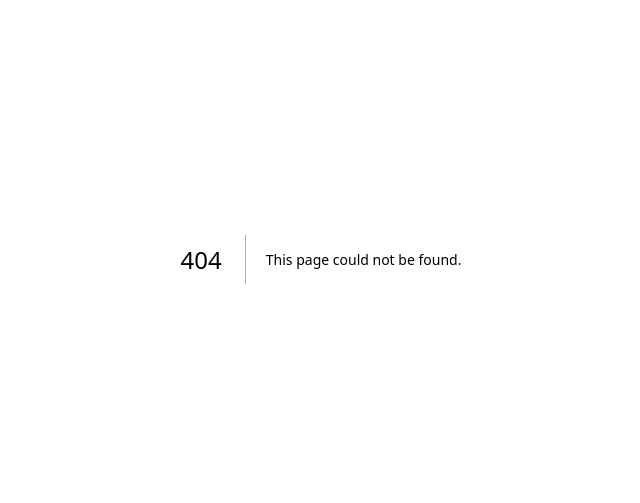
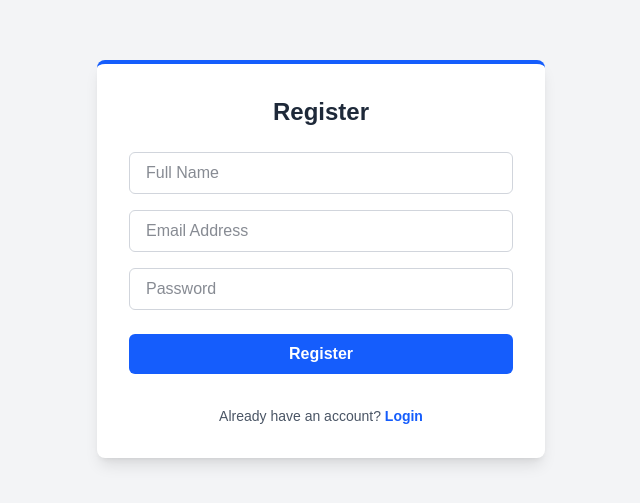
Before and after one commit to Ama114/tour-guides, a Next.js app: page /register in a window 1280 px wide. Before the commit this address had no page. Shown: the part 141-644 px from the top of the page, without its empty margins (319-959 px from the left). Built offline with nearby package versions, Linux system fonts and the light colour scheme.

Commit message:
add login page and complete authentication

```diff
--- /dev/null
+++ b/src/app/api/register/route.ts
@@ -0,0 +1,37 @@
+import { NextResponse } from "next/server";
+import connectToDatabase from "@/lib/mongodb";
+import User from "@/models/User";
+import bcrypt from "bcryptjs";
+
+export async function POST(req: Request) {
+  try {
+    const { name, email, password } = await req.json();
+
+    if (!name || !email || !password) {
+      return NextResponse.json({ message: "All fields are required." }, { status: 400 });
+    }
+
+    await connectToDatabase();
+
+    // ඊමේල් එක දැනටමත් තියෙනවද කියලා බලනවා
+    const existingUser = await User.findOne({ email });
+    if (existingUser) {
+      return NextResponse.json({ message: "Email already exists." }, { status: 400 });
+    }
+
+    // පාස්වර්ඩ් එක hash කරනවා (සෙකියුරිටි එකට)
+    const hashedPassword = await bcrypt.hash(password, 10);
+
+    // අලුත් User ව ඩේටාබේස් එකේ සේව් කරනවා
+    await User.create({
+      name,
+      email,
+      password: hashedPassword,
+    });
+
+    return NextResponse.json({ message: "User registered successfully." }, { status: 201 });
+  } catch (error) {
+    console.log("Error during registration: ", error);
+    return NextResponse.json({ message: "An error occurred while registering the user." }, { status: 500 });
+  }
+}
--- /dev/null
+++ b/src/app/login/page.tsx
@@ -0,0 +1,76 @@
+"use client";
+
+import { useState } from "react";
+import { signIn } from "next-auth/react";
+import { useRouter } from "next/navigation";
+import Link from "next/link";
+
+export default function Login() {
+  const [email, setEmail] = useState("");
+  const [password, setPassword] = useState("");
+  const [error, setError] = useState("");
+  const router = useRouter();
+
+  const handleSubmit = async (e: React.FormEvent) => {
+    e.preventDefault();
+
+    try {
+      // NextAuth එකේ signIn function එක පාවිච්චි කරලා ලොග් වෙනවා
+      const res = await signIn("credentials", {
+        email,
+        password,
+        redirect: false,
+      });
+
+      if (res?.error) {
+        setError("Invalid email or password.");
+        return;
+      }
+
+      // ලොගින් වුණාට පස්සේ ප්‍රධාන පිටුවට (Home) යවනවා
+      router.replace("/");
+    } catch (error) {
+      console.log(error);
+    }
+  };
+
+  return (
+    <div className="grid place-items-center h-screen bg-gray-100">
+      <div className="shadow-lg p-8 rounded-lg border-t-4 border-blue-600 bg-white w-full max-w-md">
+        <h1 className="text-2xl font-bold mb-6 text-center text-gray-800">Login</h1>
+
+        <form onSubmit={handleSubmit} className="flex flex-col gap-4">
+          <input
+            onChange={(e) => setEmail(e.target.value)}
+            type="text"
+            placeholder="Email Address"
+            className="w-full border border-gray-300 px-4 py-2 rounded-md focus:outline-none focus:border-blue-500 text-gray-900"
+          />
+          <input
+            onChange={(e) => setPassword(e.target.value)}
+            type="password"
+            placeholder="Password"
+            className="w-full border border-gray-300 px-4 py-2 rounded-md focus:outline-none focus:border-blue-500 text-gray-900"
+          />
+
+          <button className="bg-blue-600 text-white font-bold cursor-pointer px-6 py-2 rounded-md mt-2 hover:bg-blue-700 transition">
+            Login
+          </button>
+
+          {error && (
+            <div className="bg-red-500 text-white w-fit text-sm py-1 px-3 rounded-md mt-2">
+              {error}
+            </div>
+          )}
+
+          <div className="text-sm mt-4 text-center text-gray-600">
+            Don't have an account?{" "}
+            <Link href="/register" className="text-blue-600 font-semibold hover:underline">
+              Register
+            </Link>
+          </div>
+        </form>
+      </div>
+    </div>
+  );
+}
--- /dev/null
+++ b/src/app/register/page.tsx
@@ -0,0 +1,95 @@
+"use client";
+
+import { useState } from "react";
+import { useRouter } from "next/navigation";
+import Link from "next/link";
+
+export default function Register() {
+  const [name, setName] = useState("");
+  const [email, setEmail] = useState("");
+  const [password, setPassword] = useState("");
+  const [error, setError] = useState("");
+
+  const router = useRouter();
+
+  const handleSubmit = async (e: React.FormEvent) => {
+    e.preventDefault();
+
+    if (!name || !email || !password) {
+      setError("All fields are necessary.");
+      return;
+    }
+
+    try {
+      const res = await fetch("api/register", {
+        method: "POST",
+        headers: {
+          "Content-Type": "application/json",
+        },
+        body: JSON.stringify({
+          name,
+          email,
+          password,
+        }),
+      });
+
+      if (res.ok) {
+        const form = e.target as HTMLFormElement;
+        form.reset();
+        router.push("/login"); // රෙජිස්ටර් වුණාට පස්සේ ලොගින් එකට යවනවා
+      } else {
+        const { message } = await res.json();
+        setError(message);
+      }
+    } catch (error) {
+      console.log("Error during registration: ", error);
+      setError("Something went wrong.");
+    }
+  };
+
+  return (
+    <div className="grid place-items-center h-screen bg-gray-100">
+      <div className="shadow-lg p-8 rounded-lg border-t-4 border-blue-600 bg-white w-full max-w-md">
+        <h1 className="text-2xl font-bold mb-6 text-center text-gray-800">Register</h1>
+
+        <form onSubmit={handleSubmit} className="flex flex-col gap-4">
+          <input
+            onChange={(e) => setName(e.target.value)}
+            type="text"
+            placeholder="Full Name"
+            className="w-full border border-gray-300 px-4 py-2 rounded-md focus:outline-none focus:border-blue-500 text-gray-900"
+          />
+          <input
+            onChange={(e) => setEmail(e.target.value)}
+            type="text"
+            placeholder="Email Address"
+            className="w-full border border-gray-300 px-4 py-2 rounded-md focus:outline-none focus:border-blue-500 text-gray-900"
+          />
+          <input
+            onChange={(e) => setPassword(e.target.value)}
+            type="password"
+            placeholder="Password"
+            className="w-full border border-gray-300 px-4 py-2 rounded-md focus:outline-none focus:border-blue-500 text-gray-900"
+          />
+
+          <button className="bg-blue-600 text-white font-bold cursor-pointer px-6 py-2 rounded-md mt-2 hover:bg-blue-700 transition">
+            Register
+          </button>
+
+          {error && (
+            <div className="bg-red-500 text-white w-fit text-sm py-1 px-3 rounded-md mt-2">
+              {error}
+            </div>
+          )}
+
+          <div className="text-sm mt-4 text-center text-gray-600">
+            Already have an account?{" "}
+            <Link href="/login" className="text-blue-600 font-semibold hover:underline">
+              Login
+            </Link>
+          </div>
+        </form>
+      </div>
+    </div>
+  );
+}
```
